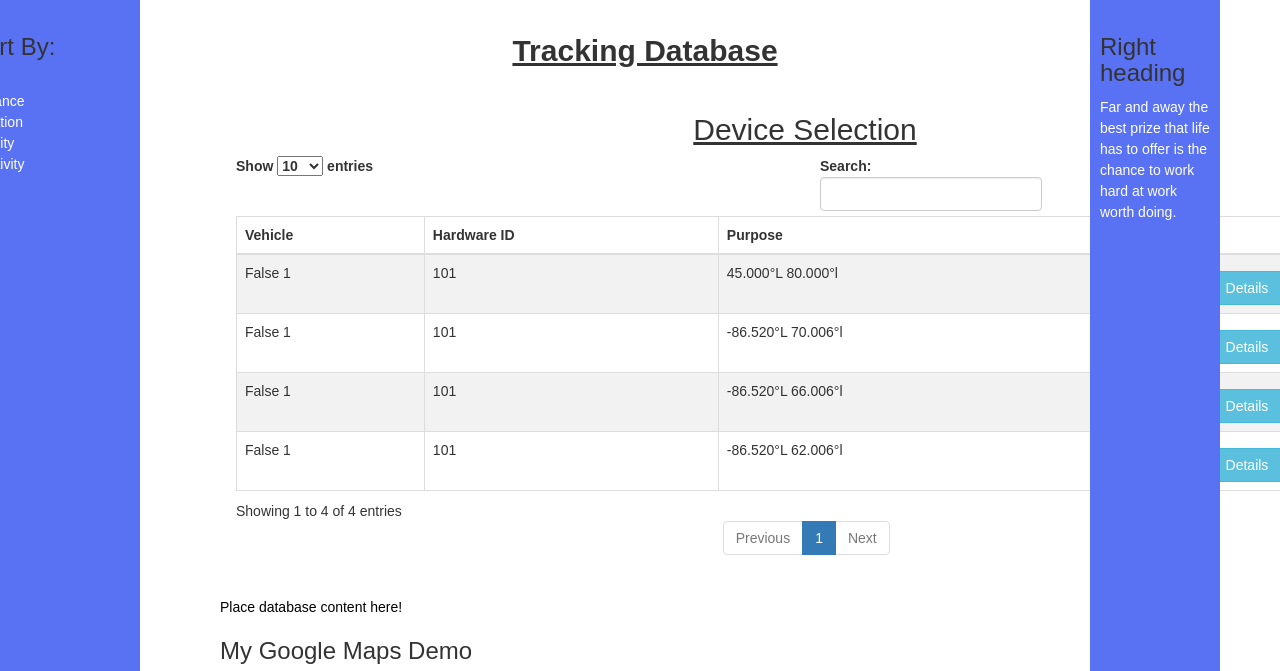
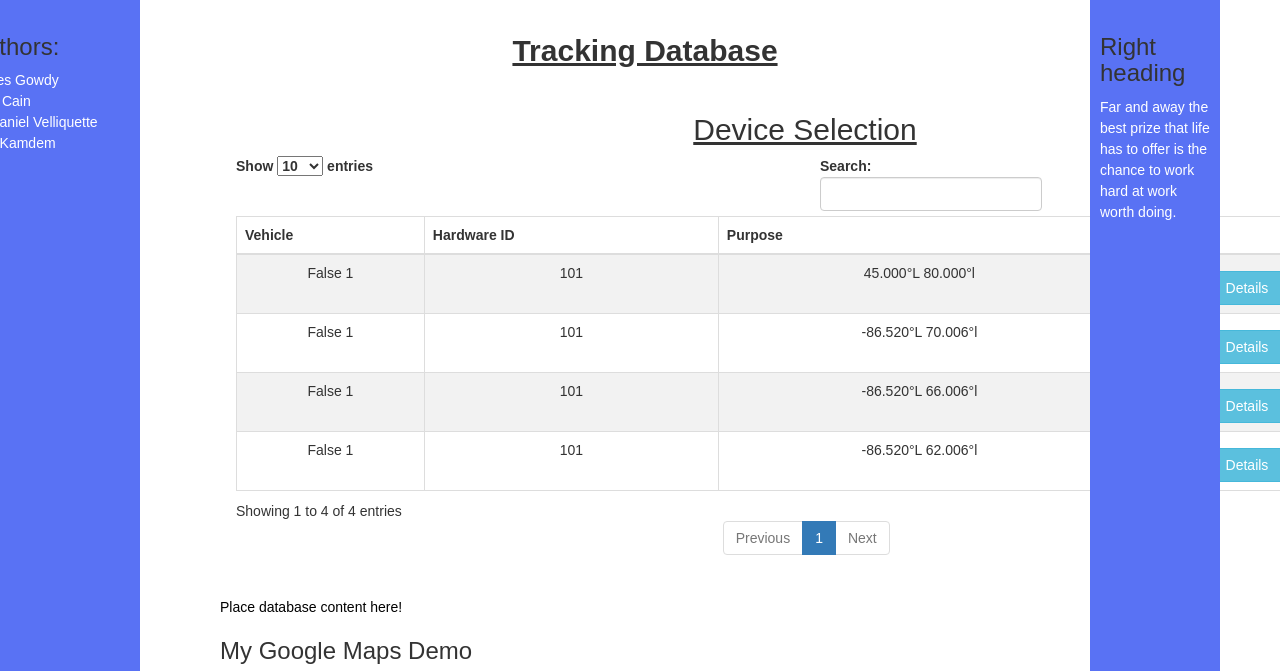
Before and after one commit to cain160/railDjango, a Django app: page /home/ in a window 1280 px wide. Shown: the part 42-713 px from the top of the page. Run offline with Django 3.2, Linux system fonts and the light colour scheme; data comes from the database, SQL or seed files in the repository; some libraries are stand-ins or nearby versions.

Commit message:
Added back more of the changes. I am not 100% sure I got everything so please verify I'm not missing anything.
Take note, the CSS is a bit wonky now on the index.html page now because Joel seems to need the full Twitter Bootstrap package.

Since the left header was no longer serving a purpose, I put our names there. (Authors)

```diff
--- a/Rail/Rail/Rail/settings.py
+++ b/Rail/Rail/Rail/settings.py
@@ -24,7 +24,10 @@
 # SECURITY WARNING: don't run with debug turned on in production!
 DEBUG = True
 
-ALLOWED_HOSTS = []
+#Clay's Comment:
+#When working on this on your machine comment this var
+#When pushing, uncomment it so it works on Nate's PI
+#ALLOWED_HOSTS = ['railserve.asuscomm.com']
 
 # Application definition
 
--- a/Rail/Rail/static/CSS/front_page.css
+++ b/Rail/Rail/static/CSS/front_page.css
@@ -25,6 +25,20 @@
     position: relative;
     float: left;
 }
+.table td
+ {
+     text-align: center;
+ }
+ #map
+ {
+     height: 400px;
+     width: 100%;
+ }
+ a
+ {
+     color: #ffffff;
+     text-decoration: none;
+ }
 
 #center {
     padding: 10px 20px;
--- a/Rail/Rail/templates/Railserve/index.html
+++ b/Rail/Rail/templates/Railserve/index.html
@@ -1,10 +1,9 @@
 <!DOCTYPE html>
 <!-- Template by quackit.com -->
-<!--Login Page -->
-<html>
+<html xmlns="http://www.w3.org/1999/html">
 <head>
     <meta http-equiv="Content-Type" content="text/html; charset=UTF-8">
-    <title>RailServe Login</title>
+    <title>RailServe</title>
     {% load static %}
 
     <link rel="stylesheet" type="text/css" href={% static "./CSS/bootstrap.min.css" %}>
@@ -82,7 +81,6 @@
             </style>
 
             <h3>My Google Maps Demo</h3>
-
             Latitude: <input type="text" id="myLat" value="">
             Longitude: <input type="text" id="myLon" value="">
             <button onclick="corMap()" class="btn btn-info">Update Coordinates</button>
@@ -109,16 +107,15 @@
 
 
     <nav id="left" class="column">
-        <h3>Sort By:</h3>
+        <h3>Authors:</h3>
         <ul>
             <!--SQL Statements to provide certain ordering-->
             <!--Chronological-->
-            <li><a href="#">Date</a></li>
+            <li><a href="#">James Gowdy</a></li>
             <!--Farthest to lowest? -->
-            <li><a href="#">Distance</a></li>
-            <li><a href="#">Location</a></li>
-            <li><a href="#">Activity</a></li>
-            <li><a href="#">Inactivity</a></li>
+            <li><a href="#">Clay Cain</a></li>
+            <li><a href="#">Nathaniel Velliquette</a></li>
+            <li><a href="#">Joel Kamdem</a></li>
         </ul>
     </nav>
 
```
